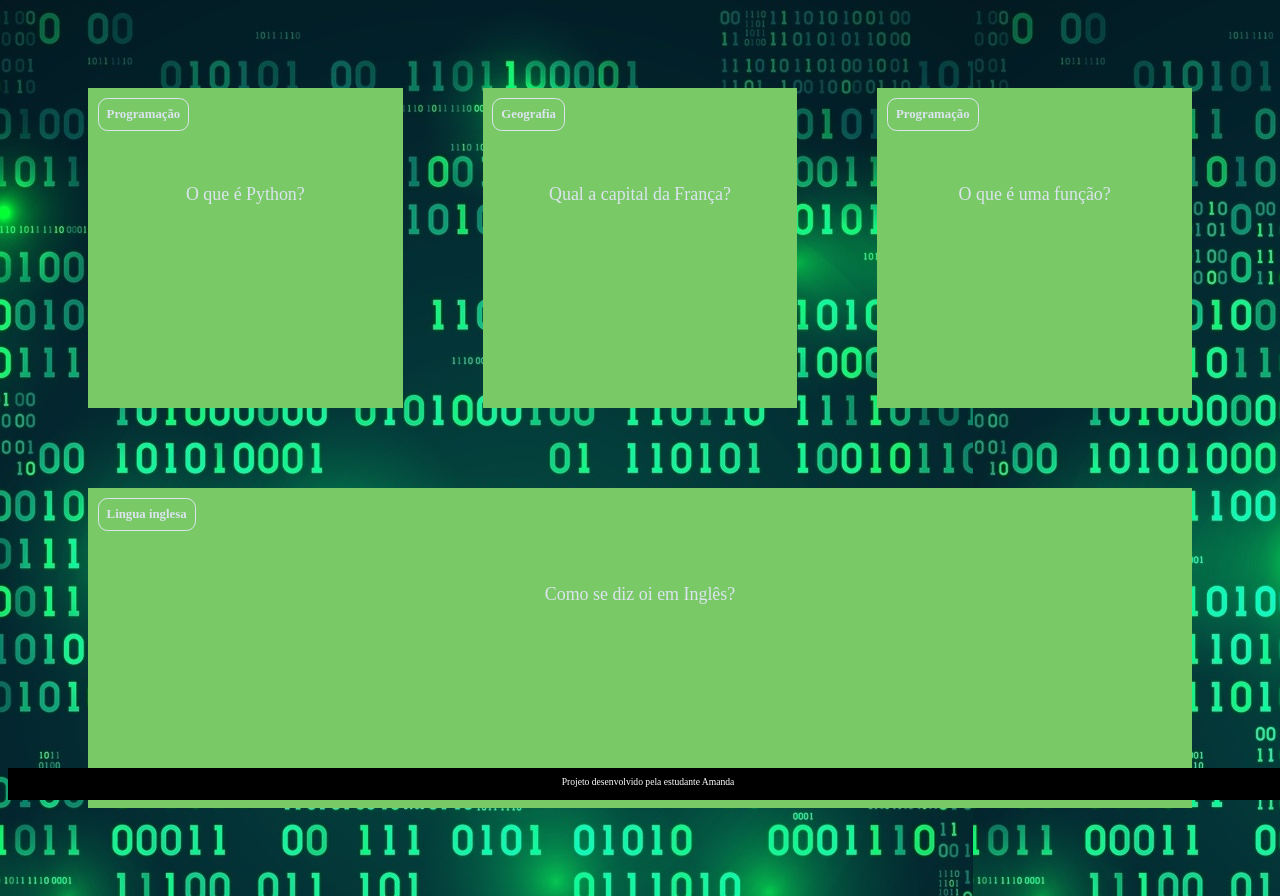
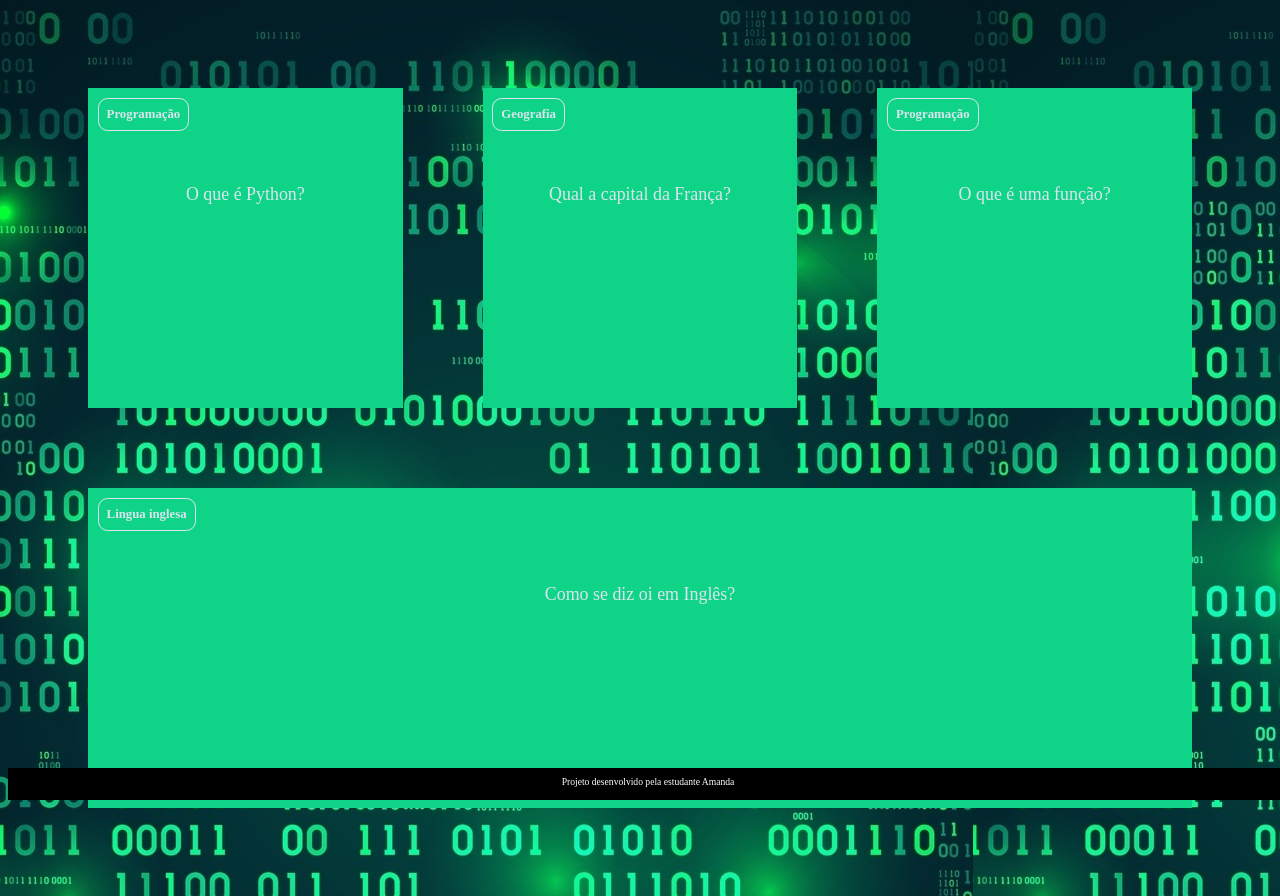
Before and after one commit to amandadziurda/flashcard, a plain HTML site: page index.html in a window 1280 px wide. Drawn offline with Linux system fonts and the light colour scheme.

Commit message:
Update style.css

```diff
--- a/style.css
+++ b/style.css
@@ -1,6 +1,6 @@
 :root {
     --text-color: #DBE4EF;
-    --card-front-color: #7AC967;
+    --card-front-color: #0FD487;
     --card-back-color: #315E27;
 }
 
```
